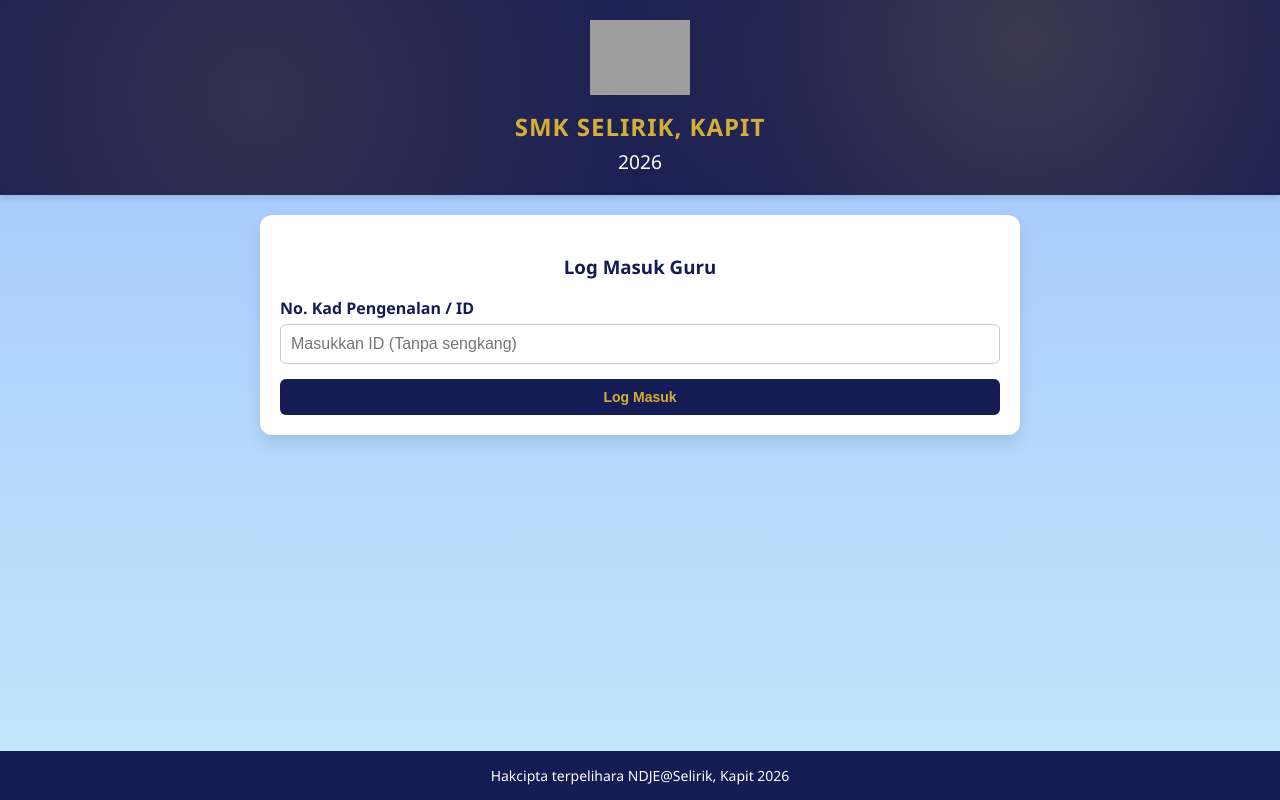
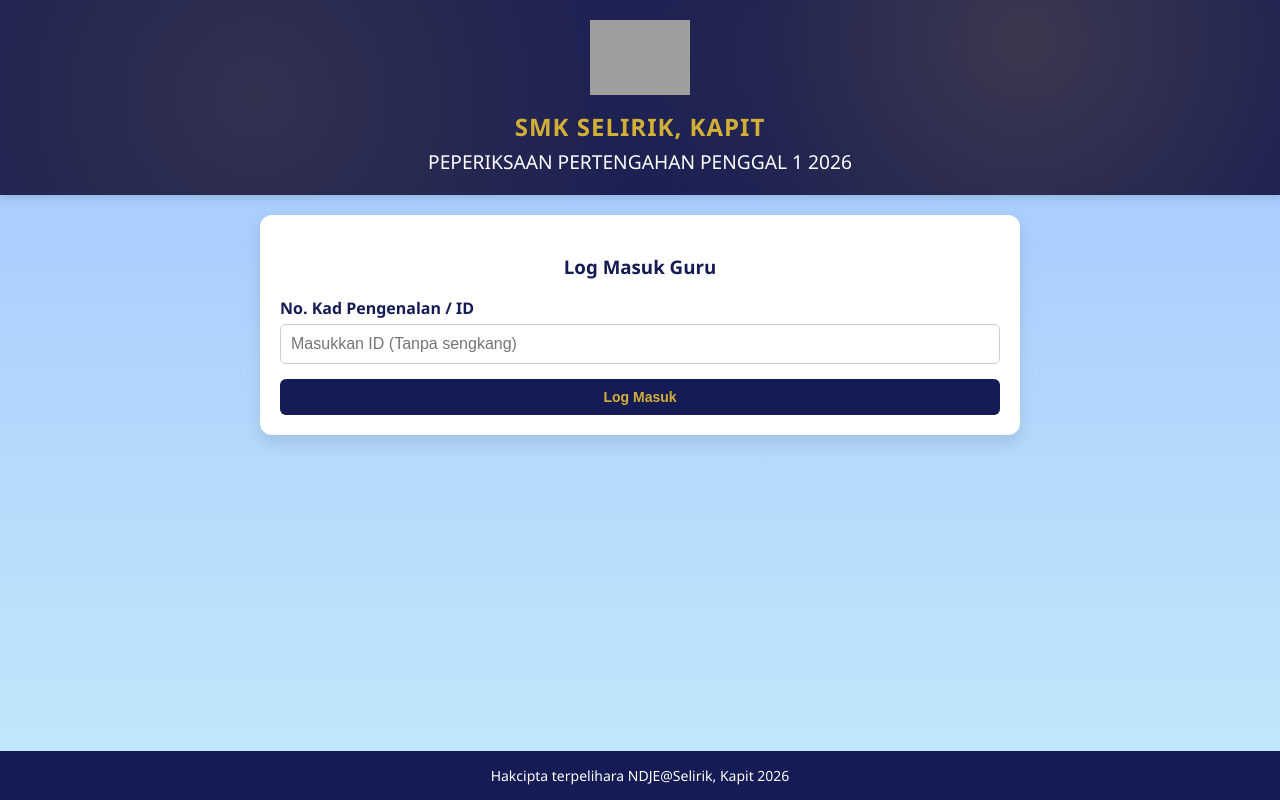
Before and after one commit to smkselirik/Portal-SAPS-Selirik-Mac-v2, a plain HTML site: page index.html in a window 1280 px wide. Drawn offline with Linux system fonts and the light colour scheme; grey boxes are pictures that could not be loaded.

Commit message:
Update index.html

```diff
--- a/index.html
+++ b/index.html
@@ -27,7 +27,7 @@
             flex-direction: column;
         }
 
-        /* Header with purely Night Blue and abstract golden pattern */
+        /* Header with purely Night Blue and elegant abstract golden pattern */
         header {
             background-color: var(--night-blue);
             background-image:
@@ -228,7 +228,7 @@
     <header>
         <img src="https://i.ibb.co/VYSKMXf1/Logo-Selirik.png" alt="Logo SMK Selirik">
         <h1>SMK SELIRIK, KAPIT</h1>
-        <h2>2026</h2>
+        <h2>PEPERIKSAAN PERTENGAHAN PENGGAL 1 2026</h2>
     </header>
 
     <div class="container">
```
